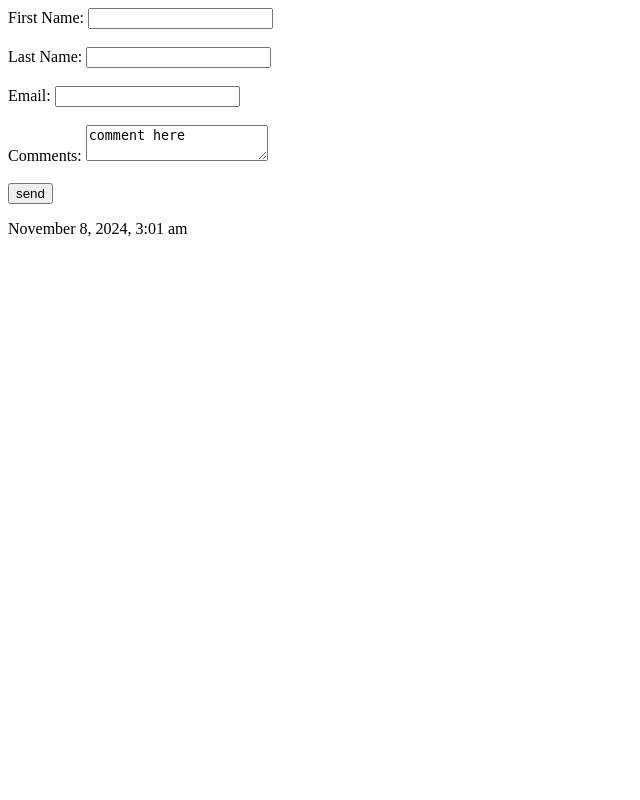
After one commit to Roy-sit/sit_loipan_portfolio, a PHP site: page /contact.php in a window 1280 px wide. The commit adds this page. Shown: the whole page, without its empty margins (0-640 px from the left). Run offline with PHP 8.4, Linux system fonts and the light colour scheme.

Commit message:
updated php

```diff
--- /dev/null
+++ b/contact.php
@@ -0,0 +1,39 @@
+<html>
+<head>
+</head>
+
+<body>
+<section>
+<form method="post" action="sendmail.php">
+
+    <label for="first_name">First Name: </label>
+    <input type="text" name="first_name" id="first_name">
+
+<br><br>
+
+    <label for="last_name">Last Name: </label>
+    <input type="text" name="last_name" id="last_name">
+
+    <br><br>
+
+    <label for="email">Email: </label>
+    <input type="text" name="email" id="email">
+
+    <br><br>
+
+    <label for="comments">Comments: </label>
+    <textarea name="comments" id="comments">comment here</textarea>
+
+    <br><br>
+
+    <input type="submit" value="send">
+</form>
+</section>
+<footer>
+<?php
+echo date("F j, Y, g:i a");
+?>
+
+</footer>
+</body>
+</html>
--- a/index.html
+++ b/index.html
@@ -23,7 +23,7 @@
                   <li><a href="#experience">Experience</a></li>
                   <li><a href="#mens">Mens</a></li>
                   <li><a href="#womens">Womens</a></li>
-                  <li><a href="#multi">Rebranding</a></li>
+                  <li><a href="#multi">Branding</a></li>
                   <li><a href="#multi-2">Earbuds</a></li>
                 </ul>
               </div>
```
Also changed, not shown: index.php (+15 -27 lines), css/main.css, includes/connect.php (renamed from connect.php), send_mail.php (deleted), 1 other file.
